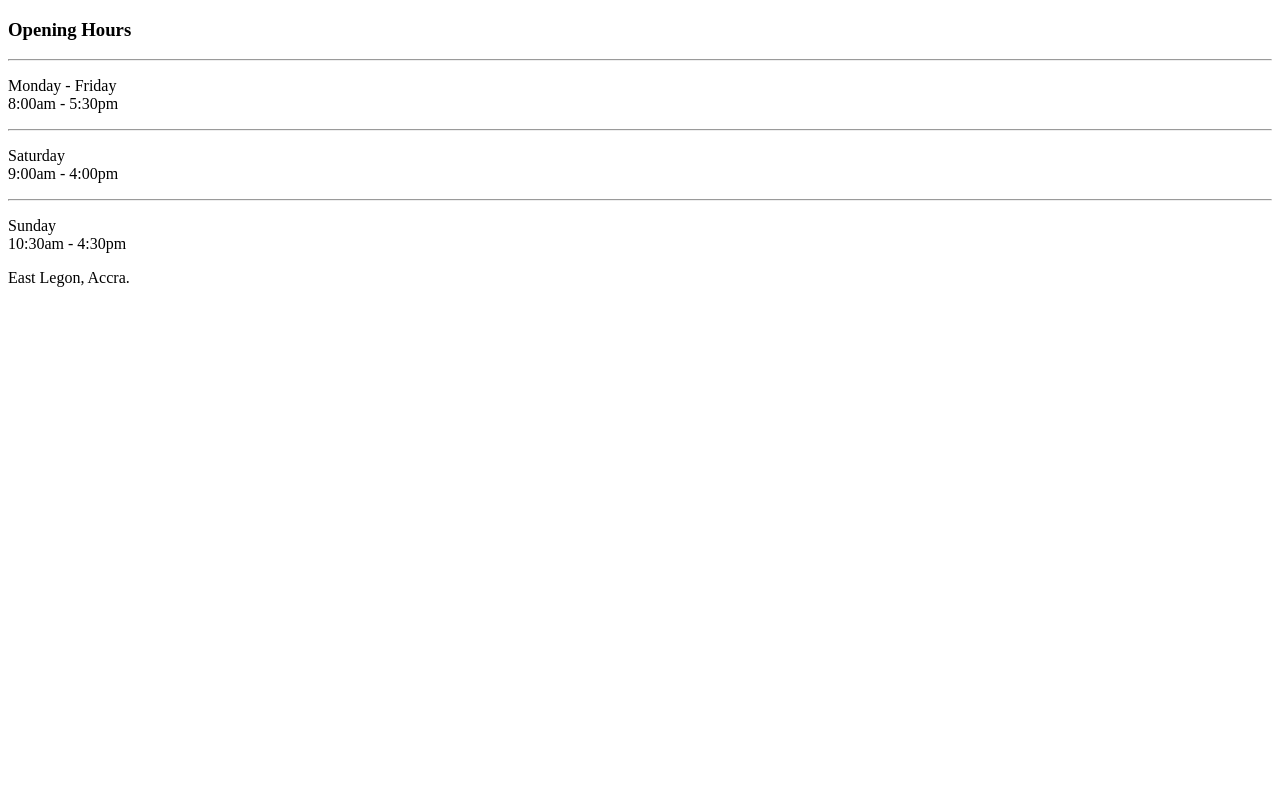
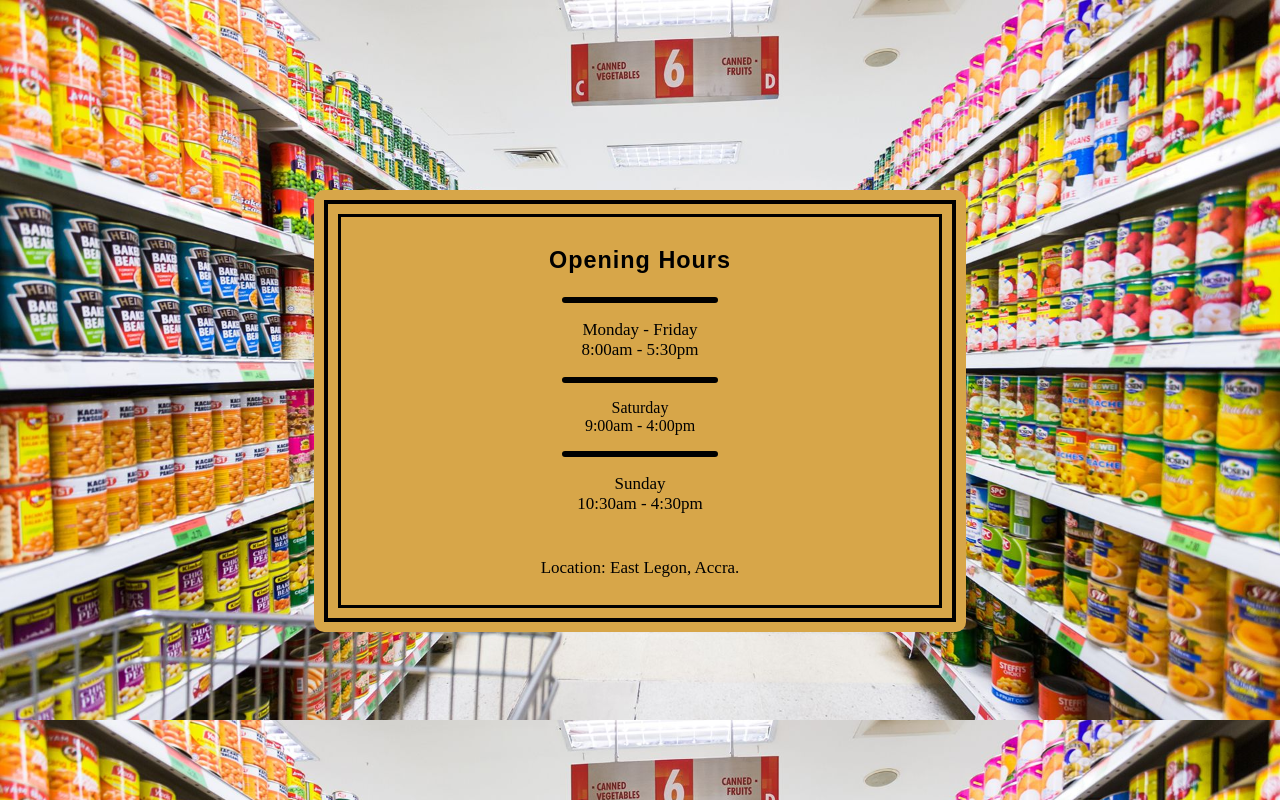
Before and after one commit to ShaftJnr/Opening_and_Closing_Hours, a plain HTML site: page index.html in a window 1280 px wide. Drawn offline with Linux system fonts and the light colour scheme.

Commit message:
updates
updates

```diff
--- a/index.html
+++ b/index.html
@@ -11,6 +11,7 @@
 
     <div class="container">
         <div class="container_borders">
+            <div class="container_borders2">
             <div class="title">
                 <h3>Opening Hours</h3> <hr>
             </div>
@@ -31,14 +32,14 @@
             </div>
 
             <div class="location">
-                East Legon, Accra.
+                <p>Location: East Legon, Accra.</p>
             </div>
-
 
 
 
     </div>
     </div>
+    </div>
 
 </body>
 </html>
--- a/styles.css
+++ b/styles.css
@@ -0,0 +1,48 @@
+body{
+    background-image: url(./shop\ image.jpg);
+    background-size: 100%;
+}
+
+.container{
+    text-align: center;
+    background-color: rgb(215, 166, 73);
+    width: 50%;
+    margin-left: auto;
+    margin-right: auto;
+    margin-top: 15%;
+    padding: 10px;
+    border-radius: 10px;
+}
+
+hr{
+    width: 25%;
+    border: 3px solid black;
+    border-radius: 10px;
+}
+
+.container_borders{
+    border: 4px solid black;
+    padding: 10px;
+}
+
+.container_borders2{
+    border: 3px solid black;
+}
+
+.title{
+    margin-top: 30px;
+    letter-spacing: 1px;
+    font-family:sans-serif;
+    font-size: 20px;
+}
+
+.weekdays,
+.weekends,
+.sunday,
+.location{
+    font-size: 17px;
+}
+
+.location{
+    padding: 10px;
+}
```
Also changed, not shown: shop image.jpg (added).
